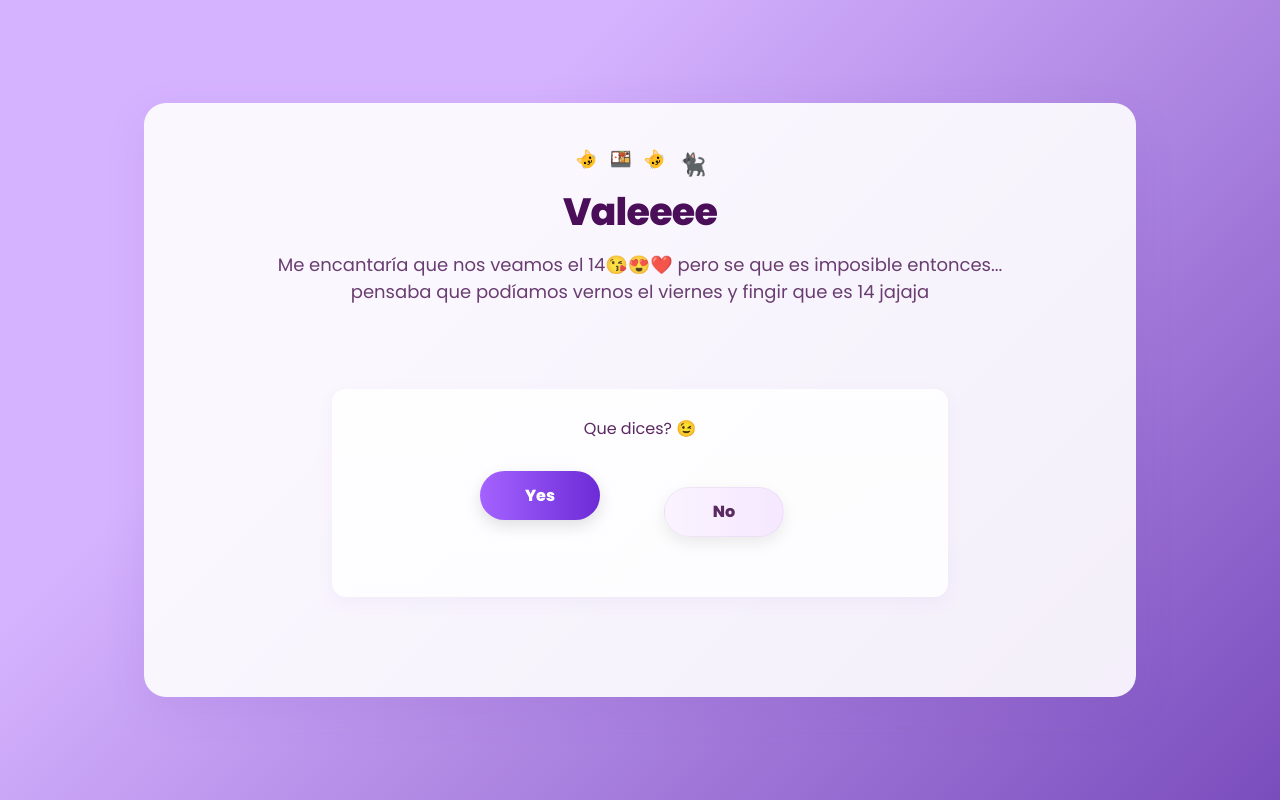
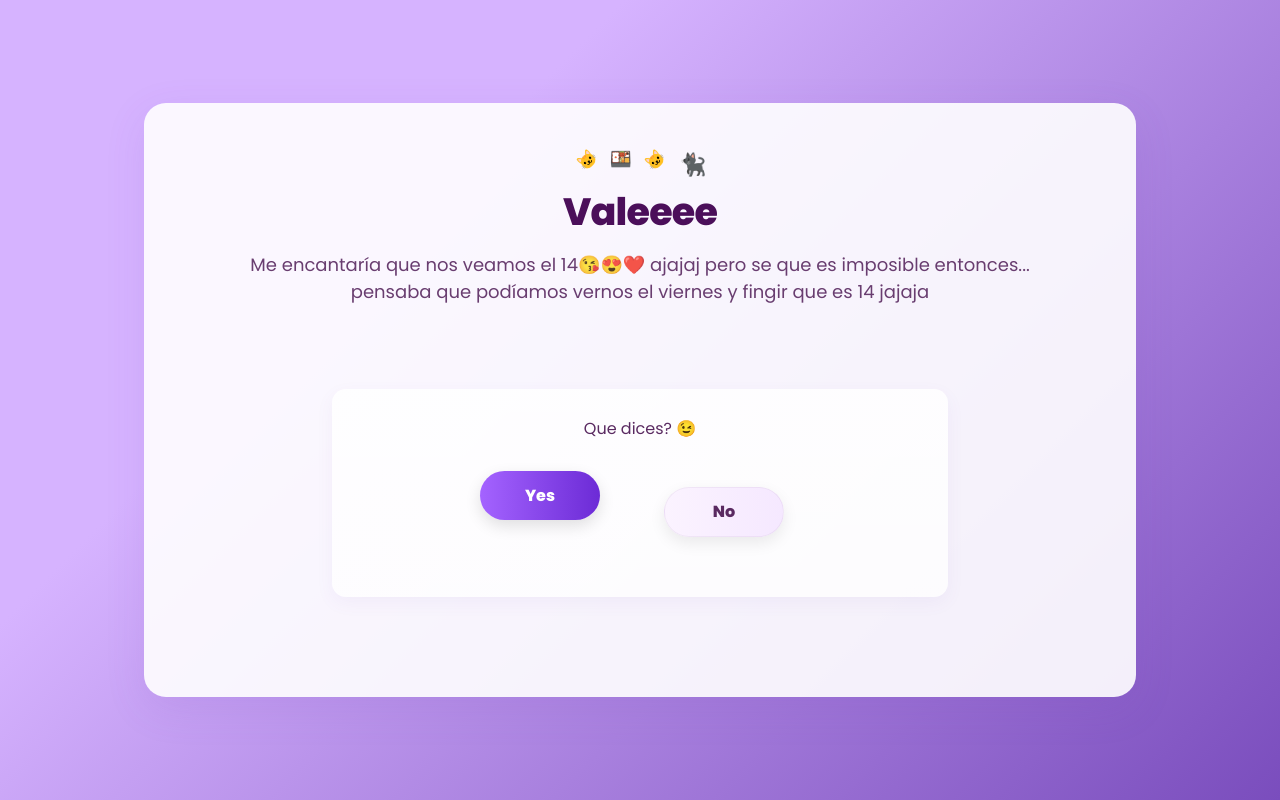
Before and after one commit to negdie2/ValePage, a React (Vite) app: page / in a window 1280 px wide. Built offline with nearby package versions, Linux system fonts and the light colour scheme.

Commit message:
listoMorado9

```diff
--- a/src/App.tsx
+++ b/src/App.tsx
@@ -443,7 +443,7 @@ function App() {
 
               <h1 className="title">Valeeee</h1>
               <p className="subtitle">
-                Me encantaría que nos veamos el 14😘😍❤️ pero se que es
+                Me encantaría que nos veamos el 14😘😍❤️ ajajaj pero se que es
                 imposible entonces... pensaba que podíamos vernos el viernes y
                 fingir que es 14 jajaja
               </p>
```
